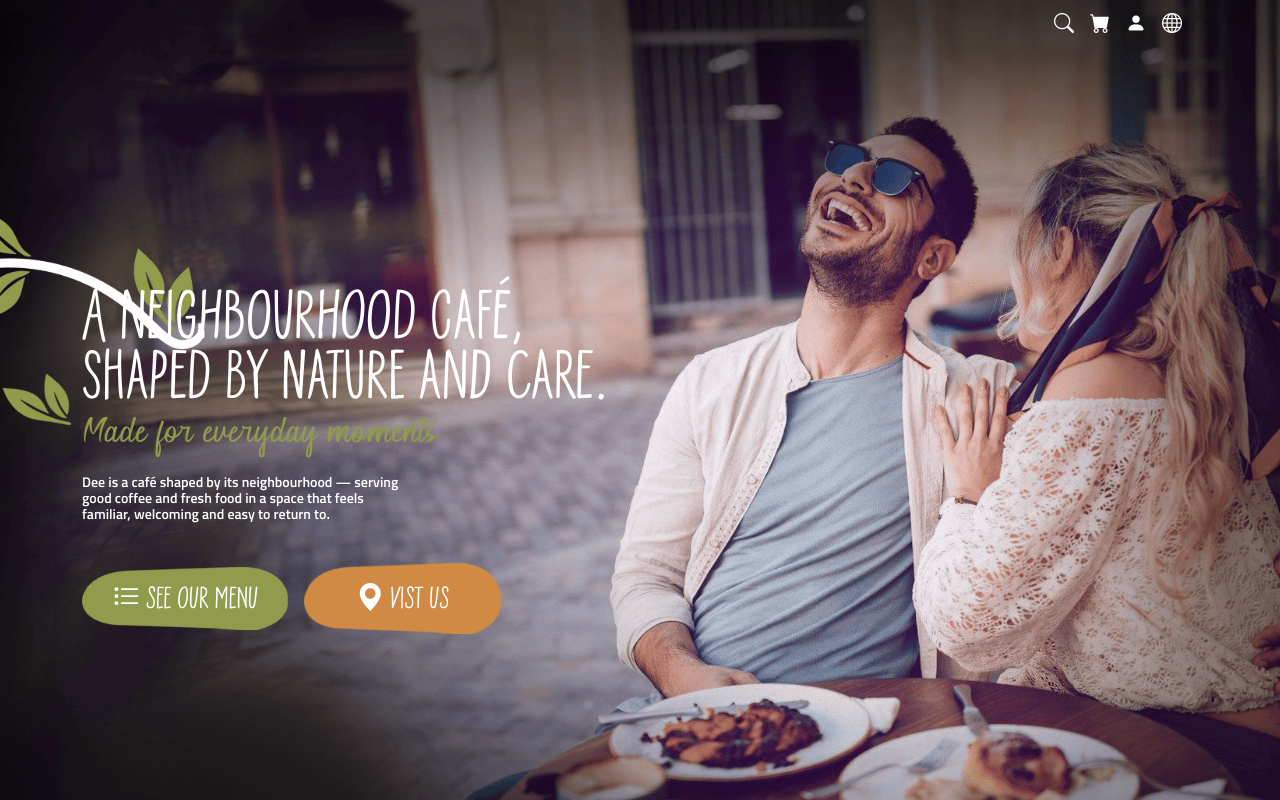
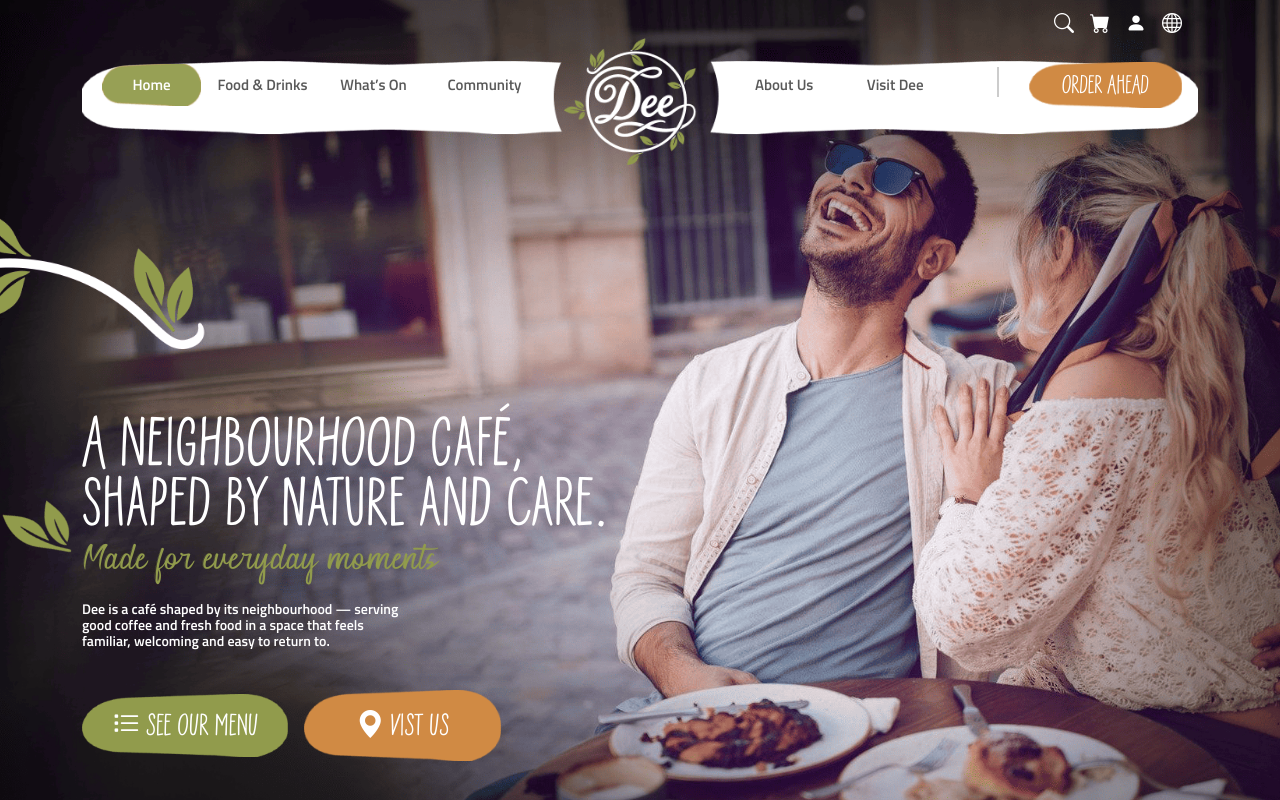
Before and after one commit to hamza-ali313/Coffee-App-Vue.js, a Vue app: page / in a window 1280 px wide. Shown: the top 800 px of the page. Built offline with nearby package versions, Linux system fonts and the light colour scheme.

Commit message:
resoving issues

```diff
--- a/src/components/layouts/MobileHeader.vue
+++ b/src/components/layouts/MobileHeader.vue
@@ -84,7 +84,7 @@
             </div>
 
             <!-- 3. MAIN NAVBAR -->
-            <nav class="navbar navbar-expand-lg py-2 d-none rounded-5 px-3 d-bg"
+            <nav class="navbar navbar-expand-lg py-2 d-none d-lg-block rounded-5 px-3 d-bg"
                 :style="{ backgroundImage: `url(${bgImage})` }">
 
                 <!-- NAV LINKS COLLAPSE (Works for both) -->
@@ -232,4 +232,23 @@ const foodItems = [
         padding: 12px 0;
     }
 }
+
+.nav_order::before {
+    content: "";
+    position: absolute;
+    top: 27%;
+    left: 0px;
+    width: 2px;
+    height: 30px;
+    background: #ccc;
+}
+
+.router-link-active {
+    background-image: url('@/assets/images/gnav.png');
+    background-repeat: no-repeat;
+    background-size: contain;
+    background-position: center;
+    color: #fff;
+    padding: 10px 0;
+}
 </style>
```
